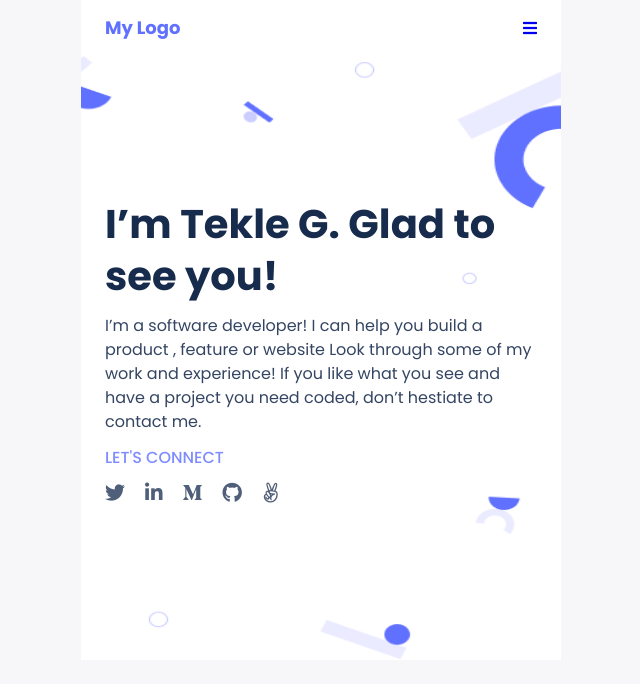
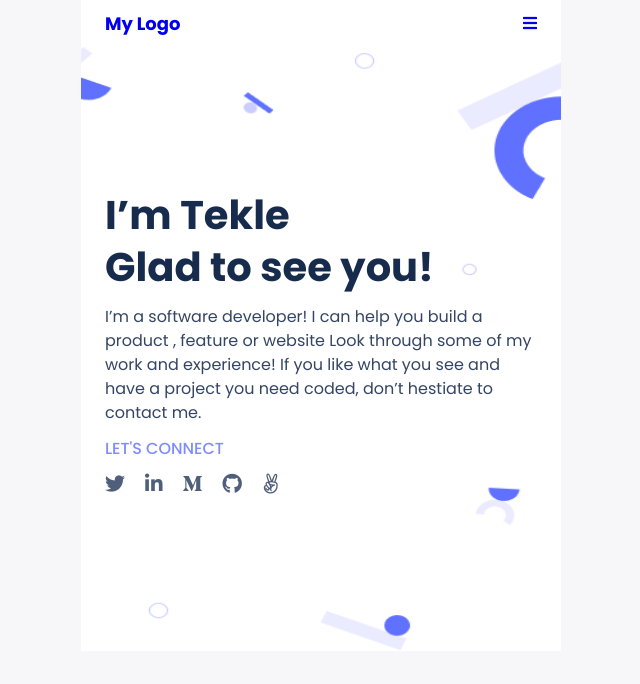
Before and after one commit to gtekle/Portfolio, a website: page index.html in a window 1280 px wide. Shown: the whole page, without its empty margins (319-959 px from the left). Drawn offline with Linux system fonts and the light colour scheme.

Commit message:
Fix social-media list, headline title and subtitle according to the optional suggestions given on GitHub

```diff
--- a/index.html
+++ b/index.html
@@ -22,37 +22,54 @@
   <body>
     <header class="toolbar">
       <div class="container">
-        <p class="logo">My Logo</p>
+        <div class="logo">
+          <a href="#" class="logo-link">My Logo</a>
+        </div>
+        <nav class="nav-menu">
           <a href="#" class="btn-menu-toggle"><i class="fas fa-bars"></i></a>
+        </nav>
       </div>
     </header>
     <section class="headline">
       <div class="container">
-        <h2 class="headline--title">I’m Tekle G. Glad to see you!</h2>
+        <h1 class="headline--title">I’m Tekle</h1>
+        <h2 class="headline--title subtitle">Glad to see you!</h2>
         <p class="headline--body">
           I’m a software developer! I can help you build a product , feature or
           website Look through some of my work and experience! If you like what
           you see and have a project you need coded, don’t hestiate to contact
           me.
         </p>
+
         <p class="headline--supporting-text">Let's connect</p>
-        <div class="social-media">
+
+        <ul class="social-media">
+          <li class="social-meida__list-item">
             <a href="" class="social-media-items twitter-link">
               <i class="fab fa-twitter"></i>
             </a>
+          </li>
+          <li class="social-meida__list-item">
             <a href="" class="social-media-items linkedin-link">
               <i class="fab fa-linkedin-in"></i>
             </a>
+          </li>
+          <li class="social-meida__list-item">
             <a href="" class="social-media-items medium-link">
               <i class="fab fa-medium-m"></i>
             </a>
+          </li>
+          <li class="social-meida__list-item">
             <a href="" class="social-media-items github-link">
               <i class="fab fa-github"></i>
             </a>
+          </li>
+          <li class="social-meida__list-item">
             <a href="" class="social-media-items angelist-link">
               <i class="fab fa-angellist"></i>
             </a>
-        </div>
+          </li>
+        </ul>
       </div>
     </section>
   </body>
--- a/styles.css
+++ b/styles.css
@@ -31,15 +31,16 @@ img {
 
 .toolbar .container {
   justify-content: space-between;
-  padding: 0 1.5rem;
+  padding: 10px 24px;
   align-items: center;
   background-color: #fff;
 }
 
-.toolbar .logo {
+
+.logo a{
+  text-decoration: none;
   font-weight: 700;
-  font-size: 1.125rem;
-  line-height: 1.25rem;
+  font-size: 18px;
 }
 
 .headline .container {
@@ -78,15 +79,21 @@ img {
 }
 
 .headline .social-media {
+  display: flex;
   margin: 12px 24px;
-  display: flex;
   align-items: center;
+  padding: 0;
 }
 
 .headline .social-media-items {
   margin-right: 20px;
 }
 
+.social-media li {
+  list-style: none;
+
+}
+
 .social-media i {
   color: #505f79;
   font-size: 20px;
```
Also changed, not shown: README.md, img/portfolio-screenshot.png (added). Lines whose indentation alone changed are shown as unchanged.
